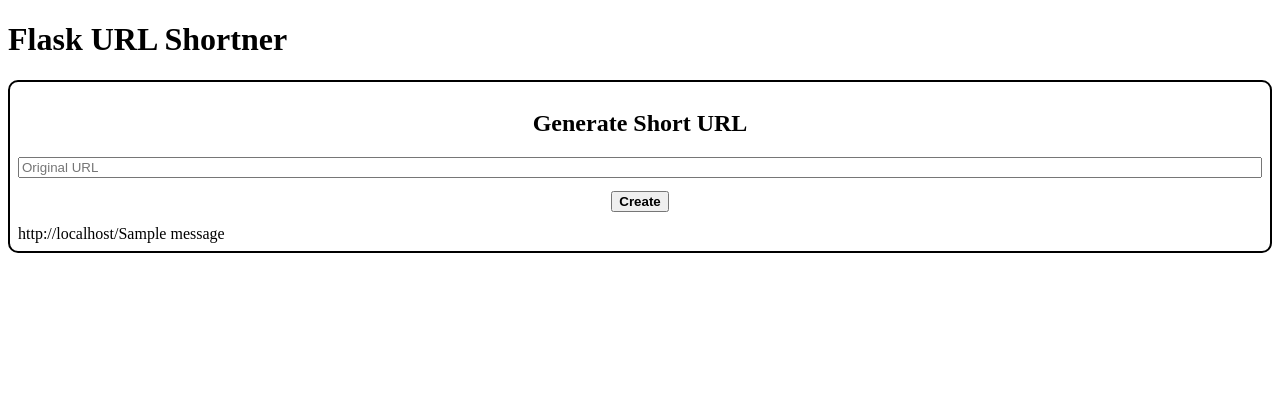
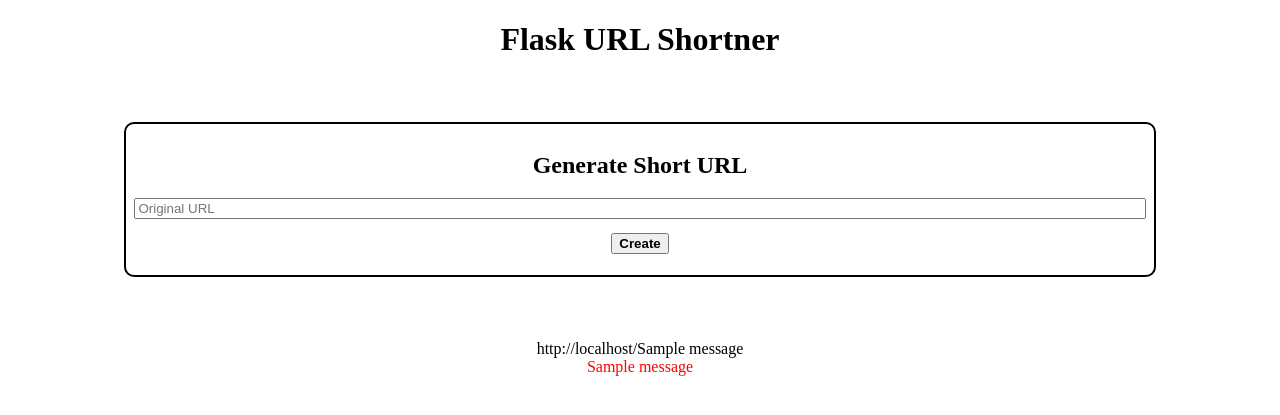
Before and after one commit to manoelteixeira/flask-url-shortner, a Flask app: page / in a window 1280 px wide. Shown: the top 415 px of the page. Run offline with Flask 2, Linux system fonts and the light colour scheme; tables that the repository leaves empty hold one stand-in row (values such as "Sample post"); one stand-in notice (Sample message) is shown.

Commit message:
adding features

```diff
--- a/app/static/style.css
+++ b/app/static/style.css
@@ -1,9 +1,17 @@
+header h1{
+    text-align: center;
+}
+
 .content-wrapper{
     display: flex;
     flex-direction: column;
     border: 2px solid black;
     border-radius: 10px;
     padding: 0.5em;
+    width: 80%;
+    margin-left: auto;
+    margin-right: auto;
+    margin-top: 5%;
 }
 
 .content-wrapper h1{
@@ -27,3 +35,26 @@
     font-weight: bolder;
     margin: 1em auto;
 }
+
+.flash{
+    display: flex;
+    flex-direction: column;
+    align-self: center;
+    margin-top: 5%;
+}
+
+.flash-info{
+    display: flex;
+    flex-direction: column;
+    align-self: center;
+    text-align: center;
+    color: red
+}
+
+.short-url{
+    display: flex;
+    flex-direction: column;
+    align-self: center;
+    text-align: center;
+
+}
--- a/app/templates/base.html
+++ b/app/templates/base.html
@@ -14,6 +14,8 @@
     <section class="content-wrapper">
         {% block content %}{% endblock %}
     </section>
-
+    <section class="flash">
+        {% block flash %}{% endblock %}
+    </section>
 </body>
 </html>
--- a/app/templates/index.html
+++ b/app/templates/index.html
@@ -13,9 +13,19 @@
         </form>
     </section>
 
+{% endblock %}
+
+
+{% block flash %}
     <section class="short-url">
         {% for message  in get_flashed_messages(category_filter=('short-url')) %}
-            <div> {{request.url}}{{message}}</div>
+            <span class="short-url">{{request.url}}{{message}}</span>
+
+        {% endfor %}
+    </section>
+    <section class="short-url">
+        {% for message  in get_flashed_messages(category_filter=('info')) %}
+            <span class="flash-info">{{message}}</span>
 
         {% endfor %}
     </section>
```
Also changed, not shown: app/blueprints/shortner_blueprint.py (+6 -1 lines), app/utils/commands/init_db.py (+1 -18 lines).
